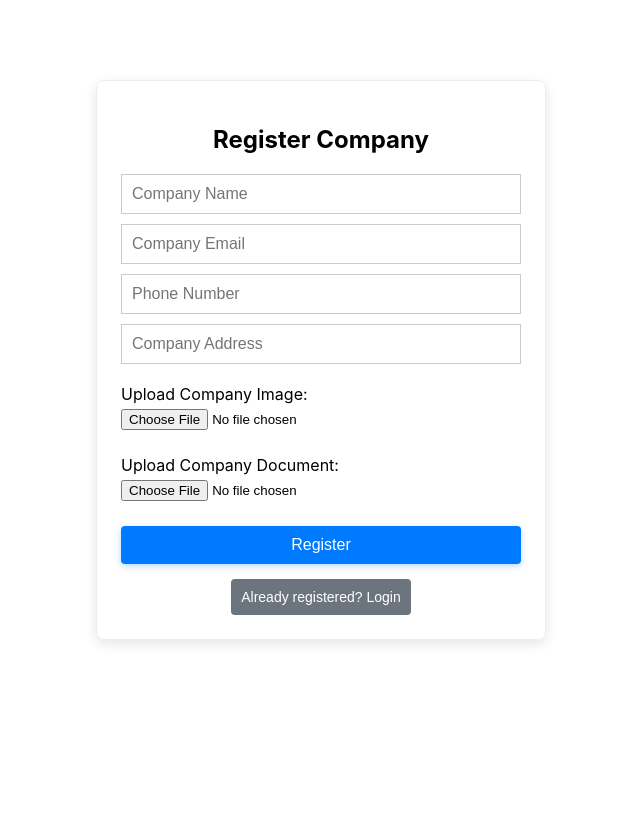
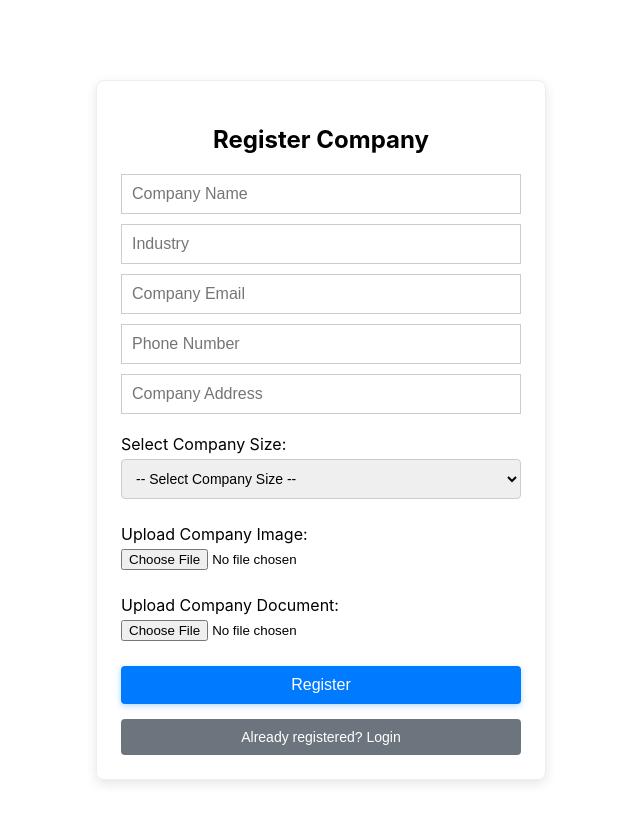
Before and after one commit to CSEN603-2025/Ghost-in-the-Machine, a React (Create React App) app: page /register-company in a window 1280 px wide. Shown: the top 822 px of the page, without its empty margins (319-959 px from the left). Before the commit the page ends 800 px from the top, so only its background shows below. Built offline with nearby package versions, Linux system fonts and the light colour scheme.

Commit message:
added the needed correct fields for the company registeration process

```diff
--- a/src/pages/RegisterCompany.jsx
+++ b/src/pages/RegisterCompany.jsx
@@ -6,6 +6,8 @@ import { useNavigate } from 'react-router-dom';
 function RegisterCompanyPage() {
     const navigate = useNavigate();
     const [companyName, setCompanyName] = useState('');
+    const [industry, setIndustry] = useState('');
+    const [companySize, setCompanySize] = useState('');
     const [email, setEmail] = useState('');
     const [phone, setPhone] = useState('');
     const [address, setAddress] = useState('');
@@ -14,15 +16,12 @@ function RegisterCompanyPage() {
     const [imagePreview, setImagePreview] = useState(null);
     const [error, setError] = useState(null);
 
-    const handleBackToLoginClick = () => {
-        navigate('/');
-    };
-
     const handleSubmit = (e) => {
         e.preventDefault();
 
-        if (companyName === '' || email === '' || phone === '' || address === '') {
-            setError('Please fill in all text fields');
+        // Validation
+        if (companyName === '' || industry === '' || email === '' || phone === '' || address === '' || companySize === '') {
+            setError('Please fill in all fields');
             return;
         }
         if (!/\S+@\S+\.\S+/.test(email)) {
@@ -38,10 +37,11 @@ function RegisterCompanyPage() {
             return;
         }
 
-
         setError('Company registered successfully!');
         console.log('Registering company:', {
             companyName,
+            industry,
+            companySize,
             email,
             phone,
             address,
@@ -49,16 +49,20 @@ function RegisterCompanyPage() {
             documentFile
         });
 
-
+        // Reset fields after success
         setCompanyName('');
+        setIndustry('');
+        setCompanySize('');
         setEmail('');
         setPhone('');
         setAddress('');
         setImageFile(null);
         setDocumentFile(null);
         setImagePreview(null);
+    };
 
-
+    const handleBackToLoginClick = () => {
+        navigate('/');
     };
 
     return (
@@ -70,6 +74,12 @@ function RegisterCompanyPage() {
                     placeholder="Company Name"
                     value={companyName}
                     onChange={(e) => setCompanyName(e.target.value)}
+                />
+                <InputField
+                    type="text"
+                    placeholder="Industry"
+                    value={industry}
+                    onChange={(e) => setIndustry(e.target.value)}
                 />
                 <InputField
                     type="email"
@@ -90,7 +100,21 @@ function RegisterCompanyPage() {
                     onChange={(e) => setAddress(e.target.value)}
                 />
 
+                {/* Company Size - moved to after address */}
+                <label style={styles.label}>Select Company Size:</label>
+                <select
+                    value={companySize}
+                    onChange={(e) => setCompanySize(e.target.value)}
+                    style={styles.select}
+                >
+                    <option value="">-- Select Company Size --</option>
+                    <option value="Small">Small (≤ 50 employees)</option>
+                    <option value="Medium">Medium (51–100 employees)</option>
+                    <option value="Large">Large (101–500 employees)</option>
+                    <option value="Corporate">Corporate ({'>'}500 employees)</option>
+                </select>
 
+                {/* Upload Company Image */}
                 <label style={styles.label}>Upload Company Image:</label>
                 <input
                     type="file"
@@ -104,6 +128,7 @@ function RegisterCompanyPage() {
                     }}
                     style={styles.fileInput}
                 />
+
 
                 {imagePreview && (
                     <img
@@ -122,9 +147,15 @@ function RegisterCompanyPage() {
                     style={styles.fileInput}
                 />
 
+
                 <MainActionButton type="submit" style={styles.button}>
                     Register
                 </MainActionButton>
+
+
+                <button type="button" onClick={handleBackToLoginClick} style={styles.backButton}>
+                    Already registered? Login
+                </button>
 
                 {error && (
                     <p
@@ -137,9 +168,6 @@ function RegisterCompanyPage() {
                     </p>
                 )}
             </form>
-            <button type="backButton" onClick={handleBackToLoginClick} style={styles.backButton}>
-    Already registered? Login
-</button>
         </div>
     );
 }
@@ -163,6 +191,13 @@ const styles = {
         marginBottom: '5px',
         textAlign: 'left',
     },
+    select: {
+        padding: '10px',
+        fontSize: '14px',
+        marginBottom: '15px',
+        borderRadius: '4px',
+        border: '1px solid #ccc',
+    },
     fileInput: {
         marginBottom: '15px',
     },
@@ -175,7 +210,6 @@ const styles = {
         border: '1px solid #ddd',
         backgroundColor: '#f9f9f9',
     },
-
     button: {
         padding: '10px',
         fontSize: '16px',
```
